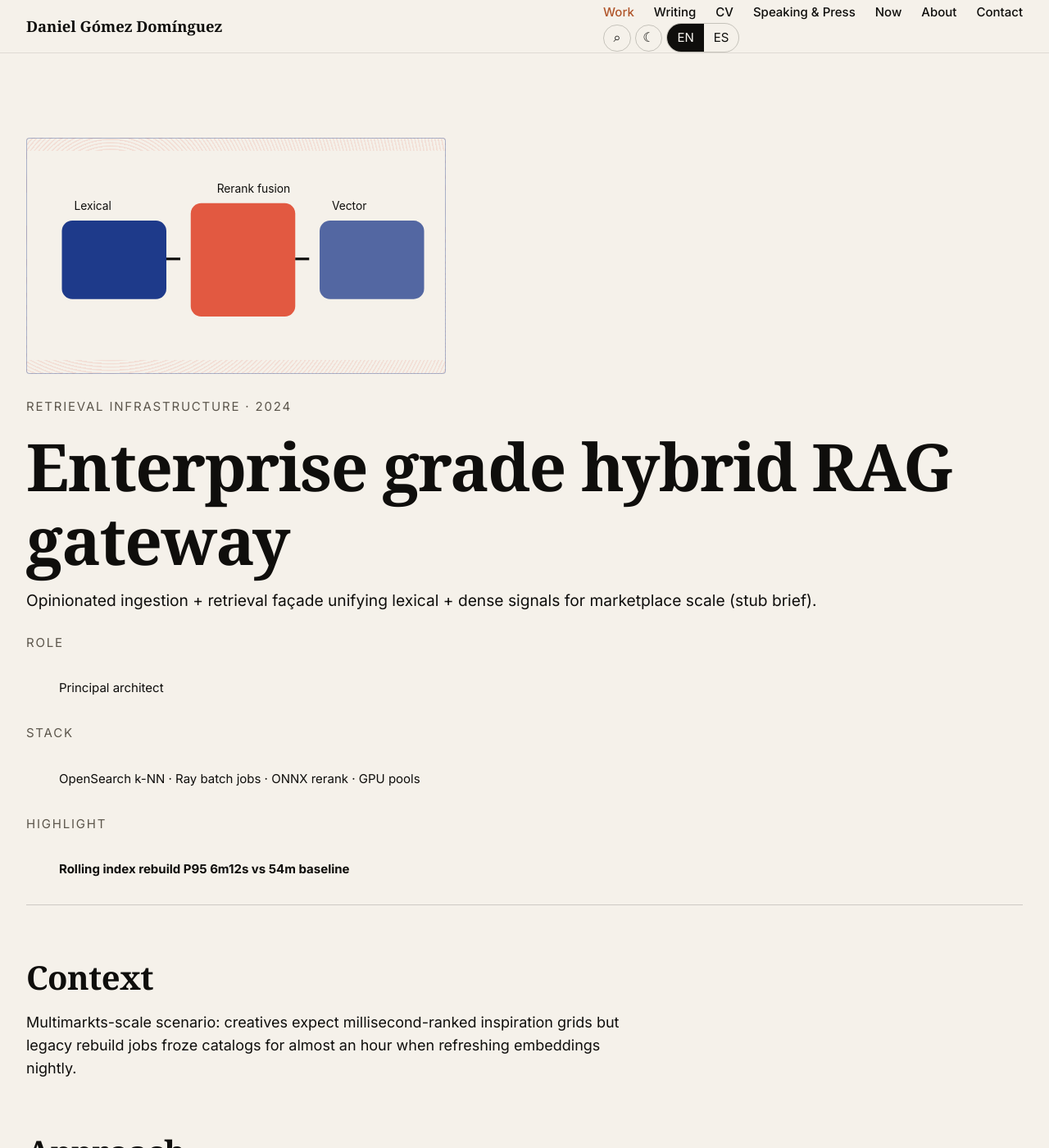
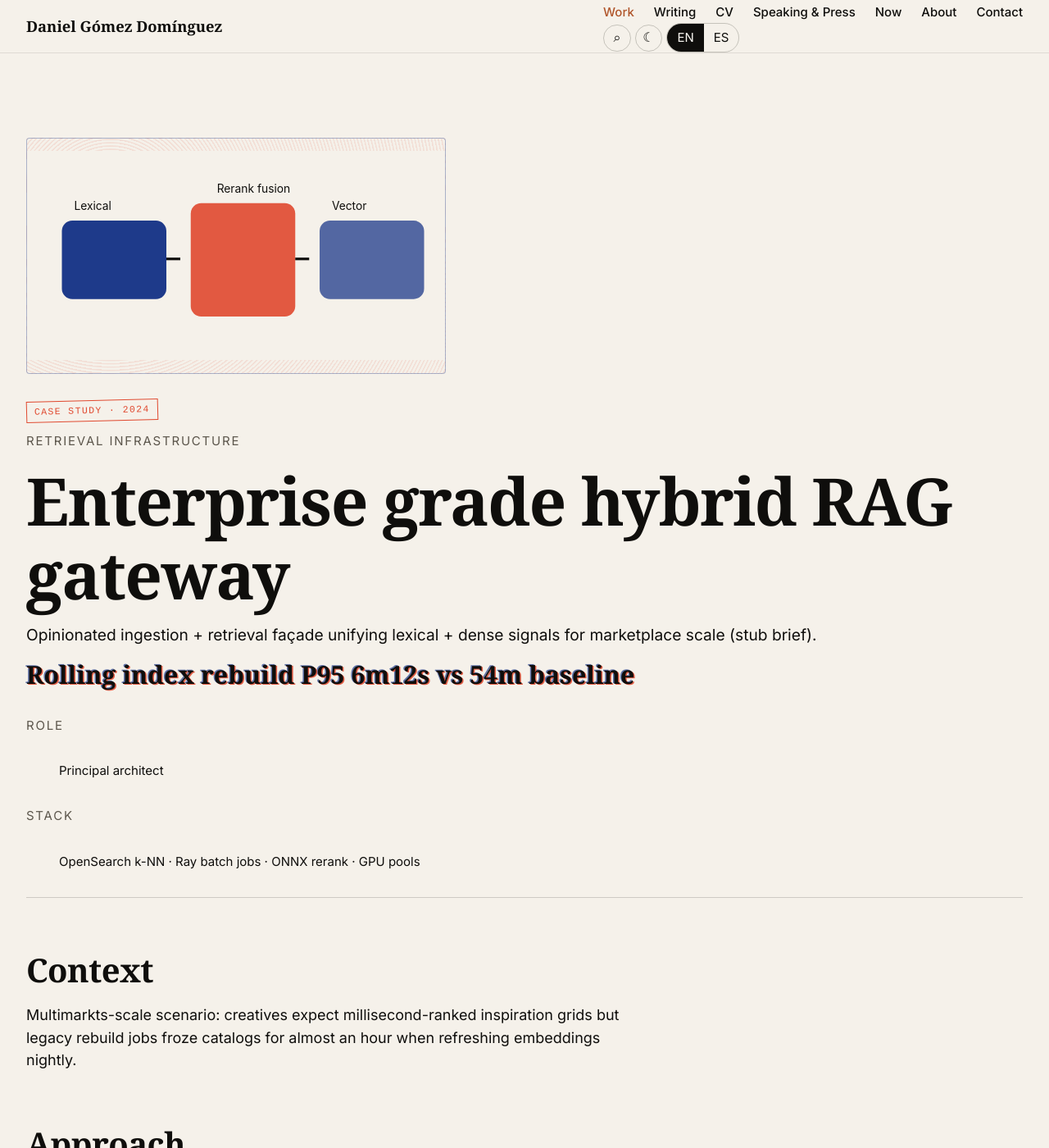
Before and after one commit to Amloii/amloii.github.io, a Jekyll site: the page built from _projects/enterprise-rag-gateway.md, in a window 1280 px wide and 1400 px high. Shown: the whole window at 82% size. Built offline with Jekyll 4.4.1, drawn with Linux system fonts in a browser that asks for light colours; some web fonts are replaced.

Commit message:
project: add Riso case-study stamp + double-print featured metric headline

```diff
--- a/_layouts/project.html
+++ b/_layouts/project.html
@@ -15,17 +15,20 @@ layout: default
   {% endif %}
 
   <header>
-    <p class="caps-label">{{ page.domain }} · {{ page.year }}</p>
+    <p class="project-stamp"><span class="riso-stamp">{{ t.case_study_label }} · {{ page.year }}</span></p>
+    <p class="caps-label">{{ page.domain }}</p>
     <h1>{{ page.title }}</h1>
     {% if page.summary %}
       <p class="lead" style="max-width:none">{{ page.summary }}</p>
+    {% endif %}
+    {% if page.featured_metric %}
+      <p class="project-metric-headline"><span class="riso-double-print">{{ page.featured_metric }}</span></p>
     {% endif %}
   </header>
 
   <dl class="stack" style="margin-top:1.5rem;font-size:var(--fs-small)">
     {% if page.role %}<dt class="caps-label">{{ t.role }}</dt><dd>{{ page.role }}</dd>{% endif %}
     {% if page.stack %}<dt class="caps-label">{{ t.stack }}</dt><dd>{{ page.stack }}</dd>{% endif %}
-    {% if page.featured_metric %}<dt class="caps-label">{{ t.metric }}</dt><dd><strong>{{ page.featured_metric }}</strong></dd>{% endif %}
   </dl>
 
   <hr class="hairline">
```
